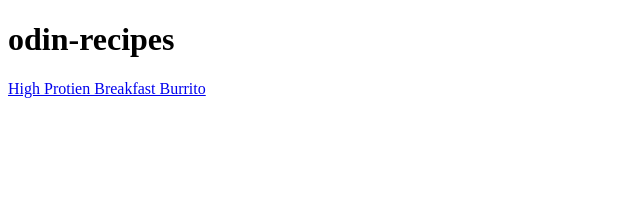
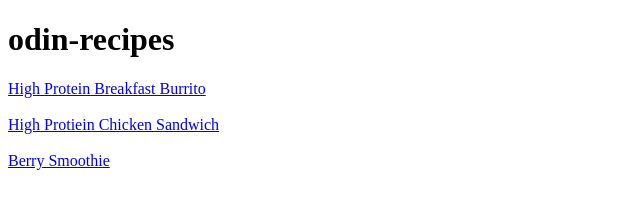
Before and after one commit to ethan90210/odin-recipes, a plain HTML site: page index.html in a window 1280 px wide. Shown: the whole page, without its empty margins (0-640 px from the left). Drawn offline with Linux system fonts and the light colour scheme.

Commit message:
added all links to other pages, ready for improvements

```diff
--- a/index.html
+++ b/index.html
@@ -7,7 +7,12 @@
 </head>
 <body>
     <h1>odin-recipes</h1>
-    <a href="recipes/Breakfastburrito.html">High Protien Breakfast Burrito</a>
-
+    <a href="recipes/Breakfastburrito.html">High Protein Breakfast Burrito</a>
+    <br>
+    <br>
+    <a href="recipes/Chickensandwich.html">High Protiein Chicken Sandwich</a>
+    <br>
+    <br>
+    <a href="recipes/Berrysmoothie.html">Berry Smoothie</a>
 </body>
 </html>
```
